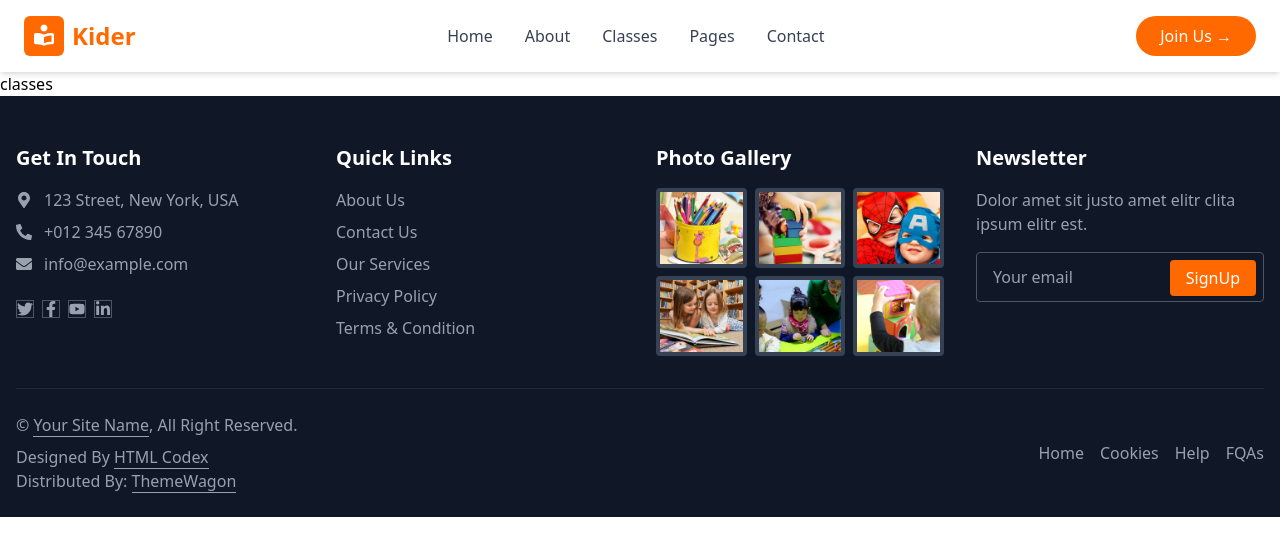
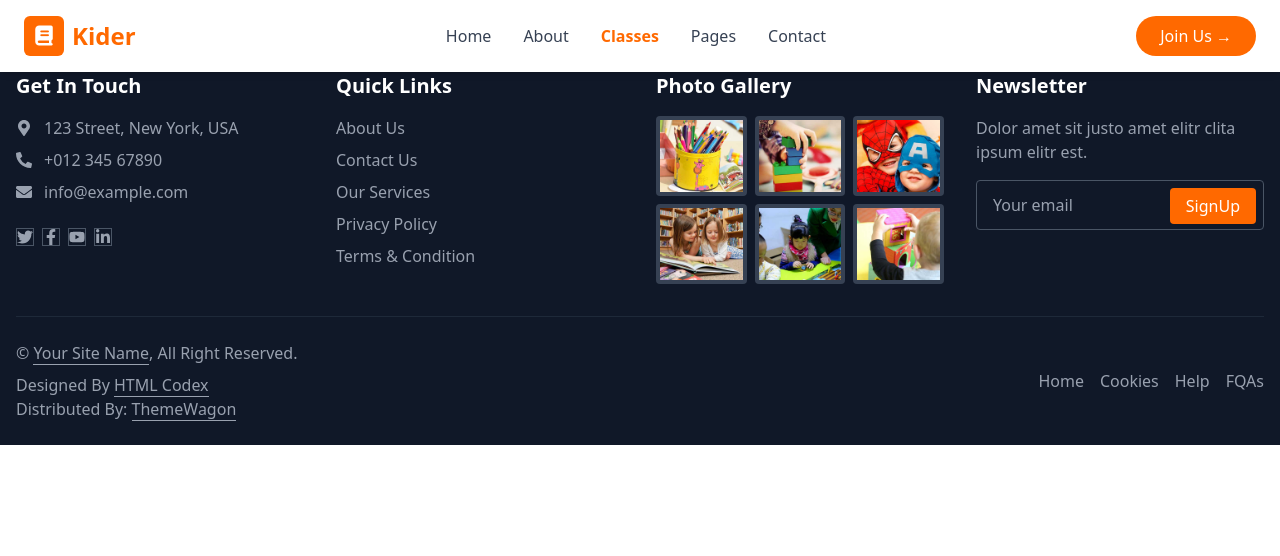
Before and after one commit to Lashang554/Kider-school, a React (Vite) app: page /classes in a window 1280 px wide. Shown: the top 556 px of the page. Built offline with nearby package versions, Linux system fonts and the light colour scheme.

Commit message:
updated classes

```diff
--- a/src/components/ClassesSection.jsx
+++ b/src/components/ClassesSection.jsx
@@ -1,77 +1,141 @@
-import React from 'react'
+import { Link } from "react-router";
 
-const Classes = () => {
+const ClassesSection = () => {
     const classes = [
         {
-      image: 'classes-1.jpg',
-      title: 'Art & Drawing',
-      teacher: 'Jhon Doe',
-      price: '$99',
-      age: '3-5 Years',
-      time: '9-10 AM',
-      capacity: '30 Kids',
-    },
-    {
-      image: 'classes-2.jpg',
-      title: 'Color Management',
-      teacher: 'Jhon Doe',
-      price: '$99',
-      age: '3-5 Years',
-      time: '9-10 AM',
-      capacity: '30 Kids',
-    },
-    {
-      image: 'classes-3.jpg',
-      title: 'Athletic & Dance',
-      teacher: 'Jhon Doe',
-      price: '$99',
-      age: '3-5 Years',
-      time: '9-10 AM',
-      capacity: '30 Kids',
-    },
-    {
-      image: 'classes-4.jpg',
-      title: 'Language & Speaking',
-      teacher: 'Jhon Doe',
-      price: '$99',
-      age: '3-5 Years',
-      time: '9-10 AM',
-      capacity: '30 Kids',
-    },
-    {
-      image: 'classes-5.jpg',
-      title: 'Religion & History',
-      teacher: 'Jhon Doe',
-      price: '$99',
-      age: '3-5 Years',
-      time: '9-10 AM',
-      capacity: '30 Kids',
-    },
-    {
-      image: 'classes-6.jpg',
-      title: 'General Knowledge',
-      teacher: 'Jhon Doe',
-      price: '$99',
-      age: '3-5 Years',
-      time: '9-10 AM',
-      capacity: '30 Kids',
+            image: "classes-1.jpg",
+            title: "Art & Drawing",
+            teacher: "Jhon Doe",
+            price: "$99",
+            age: "3-5 Years",
+            time: "9-10 AM",
+            capacity: "30 Kids",
+        }, {
+            image: "classes-2.jpg",
+            title: "Color Management",
+            teacher: "Jhon Doe",
+            price: "$99",
+            age: "3-5 Years",
+            time: "9-10 AM",
+            capacity: "30 Kids",
+        }, {
+            image: "classes-3.jpg",
+            title: "Athletic & Dance",
+            teacher: "Jhon Doe",
+            price: "$99",
+            age: "3-5 Years",
+            time: "9-10 AM",
+            capacity: "30 Kids",
+        }, {
+            image: "classes-4.jpg",
+            title: "Language & Speaking",
+            teacher: "Jhon Doe",
+            price: "$99",
+            age: "3-5 Years",
+            time: "9-10 AM",
+            capacity: "30 Kids",
+        }, {
+            image: "classes-5.jpg",
+            title: "Religion & History",
+            teacher: "Jhon Doe",
+            price: "$99",
+            age: "3-5 Years",
+            time: "9-10 AM",
+            capacity: "30 Kids",
+        }, {
+            image: "classes-6.jpg",
+            title: "General Knowledge",
+            teacher: "Jhon Doe",
+            price: "$99",
+            age: "3-5 Years",
+            time: "9-10 AM",
+            capacity: "30 Kids",
         },
     ];
 
     return (
-    <section className="py-16 bg-gray-50">
-      <div className="container mx-auto px-4">
-        <div className="text-center" data-aos="fade-up">
-          <h1 className="text-3xl font-bold mb-2">School Classes</h1>
-          <p className="text-gray-600 max-w-2xl mx-auto">
-            Eirmod sed ipsum dolor sit rebum labore magna erat. Tempor ut dolore lorem kasd vero
-            ipsum sit eirmod sit. Ipsum diam justo sed rebum vero dolor duo.
+        <section className="py-10 bg-gray-50">
+
+            {/* Added responsive horizontal padding here */}
+            <div className="container mx-auto  px-10 sm:px-6 lg:px-8">
+                {/* Title Section */}
+                <div className="text-center max-w-2xl mx-auto mb-12" data-aos="fade-up">
+                    <h1 className="text-4xl font-lobster mb-4">School Classes</h1>
+                    <p>
+                        Eirmod sed ipsum dolor sit rebum labore magna erat. Tempor ut dolore lorem kasd vero ipsum sit eirmod sit. Ipsum diam justo sed rebum vero dolor duo.
                     </p>
                 </div>
 
-      </div >
+                {/* Classes Grid (with previous fix) */}
+                <div className="pt-40 grid grid-cols-1 md:grid-cols-2 lg:grid-cols-3 gap-x-12 gap-y-40">
+                    {classes.map((classItem, index) => (
+                        <div
+                            key={index}
+                            className="bg-[#FFF5F5] rounded-2xl shadow-lg hover:shadow-xl transition-all pt-32 pb-10 relative"
+                            data-aos="fade-up"
+                            data-aos-delay={index * 100}
+                        >
+                            {/* Rounded Image */}
+                            <div className="absolute -top-32 left-1/2 -translate-x-1/2">
+                                <div className="w-56 h-56 rounded-full bg-white p-4 shadow-xl">
+                                    <img
+                                        src={`/image/${classItem.image}`}
+                                        alt={classItem.title}
+                                        className="w-full h-full rounded-full object-cover"
+                                    />
+                                </div>
+                            </div>
+
+                            {/* Class Title */}
+                            <Link
+                                to="/classes"
+                                className="block text-center text-3xl font-lobster mt-6 mb-4 text-primary hover:text-orange-500"
+                            >
+                                {classItem.title}
+                            </Link>
+
+                            {/* Teacher & Price */}
+                            <div className="flex items-center justify-between px-6 mb-6">
+                                <div className="flex items-center">
+                                    <img
+                                        src="/image/user.jpg"
+                                        alt="teacher"
+                                        className="w-14 h-14 rounded-full mr-3"
+                                    />
+                                    <div>
+                                        <h6 className="text-orange-500 font-semibold">{classItem.teacher}</h6>
+                                        <small className="text-gray-600">Teacher</small>
+                                    </div>
+                                </div>
+                                <span className="bg-orange-500 text-white px-6 py-2 rounded-full font-semibold">
+                                    {classItem.price}
+                                </span>
+                            </div>
+
+                            {/* Age / Time / Capacity */}
+                            <div className="grid grid-cols-3 gap-4 px-6 border-t pt-4">
+                                <div>
+                                    <div className="border-t-4 border-orange-500 mb-1"></div>
+                                    <h6 className="text-orange-500 text-sm font-semibold">Age:</h6>
+                                    <small className="text-gray-600">{classItem.age}</small>
+                                </div>
+                                <div>
+                                    <div className="border-t-4 border-green-500 mb-1"></div>
+                                    <h6 className="text-green-600 text-sm font-semibold">Time:</h6>
+                                    <small className="text-gray-600">{classItem.time}</small>
+                                </div>
+                                <div>
+                                    <div className="border-t-4 border-yellow-500 mb-1"></div>
+                                    <h6 className="text-yellow-600 text-sm font-semibold">Capacity:</h6>
+                                    <small className="text-gray-600">{classItem.capacity}</small>
+                                </div>
+                            </div>
+                        </div>
+                    ))}
+                </div>
+            </div>
         </section>
     );
 };
 
-export default Classes;
+export default ClassesSection;
--- a/src/components/Nabvar.jsx
+++ b/src/components/Nabvar.jsx
@@ -1,51 +1,98 @@
-import React from "react";
+import React, { useState } from "react";
 import { NavLink } from "react-router";
+import { HiMenu, HiX } from "react-icons/hi";
 
 const Navbar = () => {
+  const [open, setOpen] = useState(false);
+
   return (
-    <div className="bg-white shadow-md">
+    <div className="bg-white shadow-md fixed top-0 w-full z-50">
       <div className="max-w-7xl mx-auto px-6 py-4 flex justify-between items-center">
 
-        {/* Logo with Font Awesome Icon */}
+        {/* Logo */}
         <div className="flex items-center gap-2 cursor-pointer">
           <div className="w-10 h-10 bg-orange-500 rounded-md flex items-center justify-center">
-            <i className="fa fa-book-reader text-white text-xl"></i>
+            <i className="fa-solid fa-book text-white text-xl"></i>
           </div>
           <h1 className="text-2xl font-bold text-orange-500">Kider</h1>
         </div>
 
-        {/* Menu Links */}
-        <nav >
+        {/* Desktop Menu */}
         <ul className="hidden md:flex items-center gap-8 text-gray-700 font-medium">
           <NavLink
             to="/"
-            className={({ isActive }) => `${isActive ? "" : ""} hover:text-orange-500 cursor-pointer`}><li>Home</li>
+            className={({ isActive }) =>
+              isActive ? "text-orange-500 font-semibold" : "hover:text-orange-500"
+            }
+          >
+            Home
           </NavLink>
+
           <NavLink
             to="/about"
-            className={({ isActive }) => `${isActive ? "" : ""} hover:text-orange-500 cursor-pointer`}><li>About</li>
+            className={({ isActive }) =>
+              isActive ? "text-orange-500 font-semibold" : "hover:text-orange-500"
+            }
+          >
+            About
           </NavLink>
+
           <NavLink
             to="/classes"
-            className={({ isActive }) => `${isActive ? "" : ""} hover:text-orange-500 cursor-pointer`}><li>Classes</li>
+            className={({ isActive }) =>
+              isActive ? "text-orange-500 font-semibold" : "hover:text-orange-500"
+            }
+          >
+            Classes
           </NavLink>
+
           <NavLink
             to="/pages"
-            className={({ isActive }) => `${isActive ? "" : ""} hover:text-orange-500 cursor-pointer`}><li>Pages</li>
+            className={({ isActive }) =>
+              isActive ? "text-orange-500 font-semibold" : "hover:text-orange-500"
+            }
+          >
+            Pages
           </NavLink>
+
           <NavLink
             to="/contact"
-            className={({ isActive }) => `${isActive ? "" : ""} hover:text-orange-500 cursor-pointer`}><li>Contact</li>
+            className={({ isActive }) =>
+              isActive ? "text-orange-500 font-semibold" : "hover:text-orange-500"
+            }
+          >
+            Contact
           </NavLink>
-          </ul>
-          </nav>
-
+        </ul>
 
         {/* Join Button */}
-        <button className="bg-orange-500 text-white px-6 py-2 rounded-full font-medium hover:bg-orange-600 transition">
+        <button className="hidden md:block bg-orange-500 text-white px-6 py-2 rounded-full font-medium hover:bg-orange-600 transition">
           Join Us →
         </button>
+
+        {/* Mobile Menu Button */}
+        <button
+          className="md:hidden text-3xl"
+          onClick={() => setOpen(!open)}
+        >
+          {open ? <HiX /> : <HiMenu />}
+        </button>
       </div>
+
+      {/* Mobile Menu */}
+      {open && (
+        <div className="md:hidden bg-white shadow-md py-4 px-6 space-y-4">
+          <NavLink to="/" className="block hover:text-orange-500">Home</NavLink>
+          <NavLink to="/about" className="block hover:text-orange-500">About</NavLink>
+          <NavLink to="/classes" className="block hover:text-orange-500">Classes</NavLink>
+          <NavLink to="/pages" className="block hover:text-orange-500">Pages</NavLink>
+          <NavLink to="/contact" className="block hover:text-orange-500">Contact</NavLink>
+
+          <button className="bg-orange-500 text-white px-6 py-2 rounded-full w-full">
+            Join Us →
+          </button>
+        </div>
+      )}
     </div>
   );
 };
```
Lines whose indentation alone changed are shown as unchanged.
